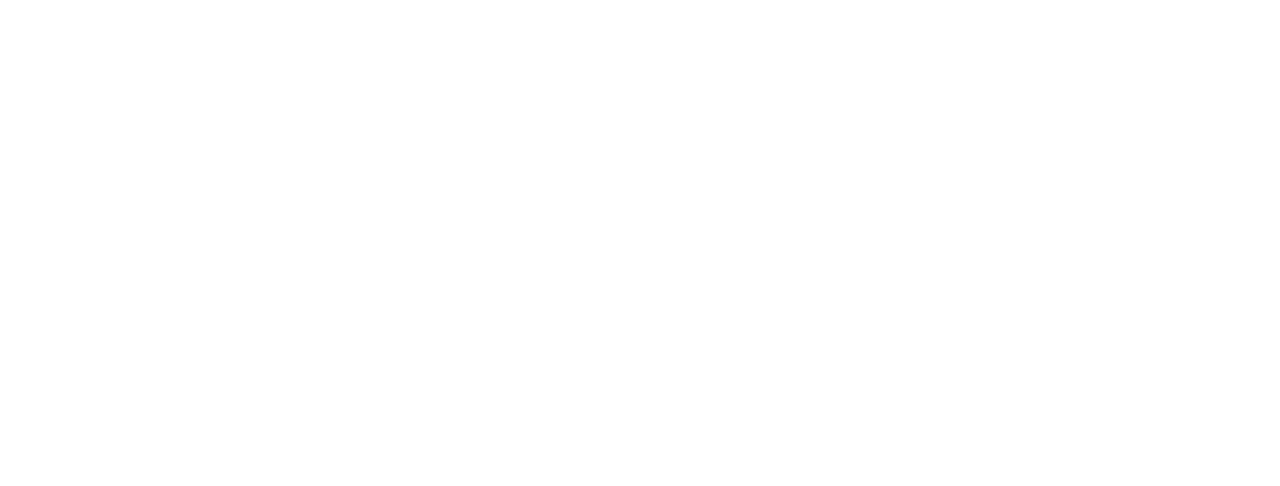
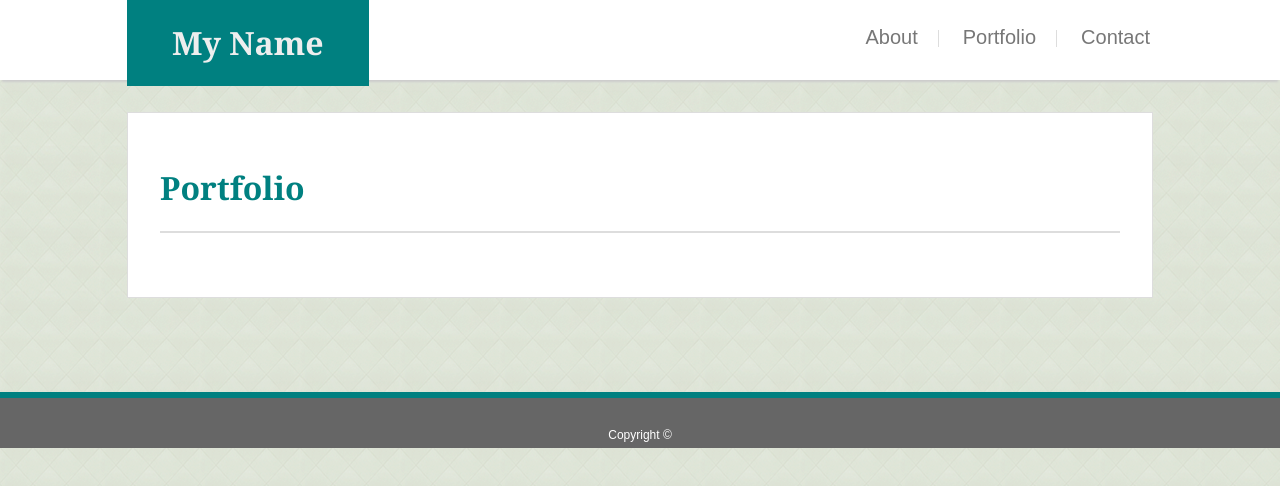
Before and after one commit to Lee4n/Basic-Portfolio, a plain HTML site: page portfolio.html in a window 1280 px wide. Drawn offline with Linux system fonts and the light colour scheme.

Commit message:
merged index.html onto portfolio.html/removed main content

```diff
--- a/assets/css/style.css
+++ b/assets/css/style.css
@@ -1,8 +1,10 @@
-html, body {
+html,
+body {
     padding: 0;
     margin: 0;
     background-image: url("../images/beige-tiles.png");
 }
+
 /* navigation */
 nav {
     float: right;
@@ -26,13 +28,12 @@ nav li a {
     font-size: 20px;
     font-family: 'Arial', 'Helvetica Neue', Helvetica, sans-serif;
 }
+
 /* header */
 .header {
     box-shadow: 0 4px 2px -2px #cccccc;
     height: 80px;
     background: #ffffff;
-}
-
 }
 
 h1 {
@@ -49,10 +50,11 @@ h1 {
     float: left;
     background: teal;
     color: #eee;
-    padding-left: 56px;
-    padding-right: 56px;
+    padding-left: 45px;
+    padding-right: 45px;
     margin-left: -33px;
 }
+
 /* content */
 .content {
     width: 960px;
@@ -70,8 +72,9 @@ p {
     color: #777777;
     font-family: 'Arial', 'Helvetica Neue', Helvetica, sans-serif;
 }
+
 /* footer */
-#footer  {
+#footer {
     height: 50px;
     background: #666666;
     text-align: center;
--- a/portfolio.html
+++ b/portfolio.html
@@ -0,0 +1,56 @@
+<!DOCTYPE html>
+<html lang="en">
+
+<head>
+    <meta charset="UTF-8">
+    <meta name="viewport" content="width=device-width, initial-scale=1.0">
+    <meta http-equiv="X-UA-Compatible" content="ie=edge">
+    <title>My Portfolio</title>
+    <link rel="stylesheet" type="text/css" href="assets/css/style.css">
+</head>
+
+<body>
+
+    <!-- Name and Navigation -->
+
+    <div class="header">
+        <div class="header-wrapper">
+            <div class="brand">
+                <h1>My Name</h1>
+            </div>
+            <nav>
+                <ul>
+                    <li><a href="#">About</a></li>
+                    <li><a href="#">Portfolio</a></li>
+                    <li><a href="#">Contact</a></li>
+                </ul>
+            </nav>
+        </div>
+    </div>
+
+    <!-- About me content -->
+
+    <div class="content">
+        <div style="border-bottom: 2px solid #dddddd; margin-bottom: 32px;">
+            <h1 style="color: teal;">Portfolio</h1>
+        </div>
+        <section>
+            <div>
+
+            </div>
+
+
+        </section>
+
+    </div>
+
+    <!-- Footer -->
+
+    <footer id="footer">
+        <div style="padding-top: 30px;">
+            Copyright ©
+        </div>
+    </footer>
+</body>
+
+</html>
```
Also changed, not shown: index.html (+1 -1 lines).
